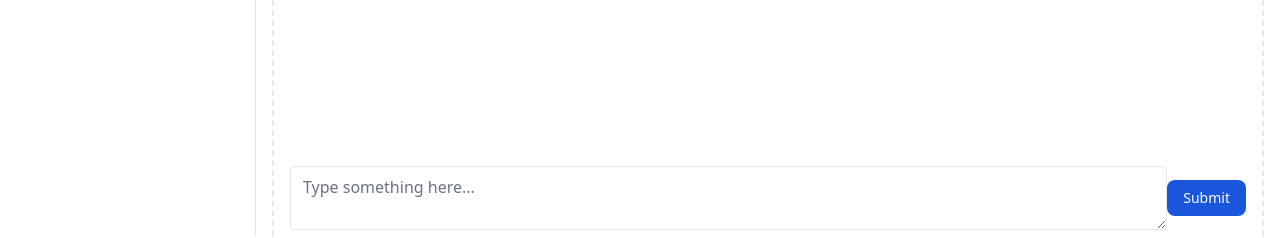
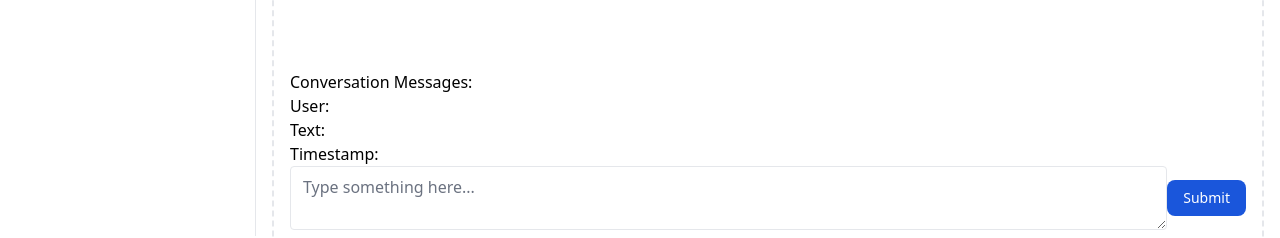
Before and after one commit to danielgeorge922/EDUCONNECT, a React (Vite) app in the folder client/: page /student in a window 1280 px wide. Shown: the part 564-802 px from the top of the page. Built offline with nearby package versions, Linux system fonts and the light colour scheme; no server answers.

Commit message:
everything

```diff
--- a/client/src/pages/studentView.jsx
+++ b/client/src/pages/studentView.jsx
@@ -21,12 +21,7 @@ const StudentDashboard = () => {
 	};
 
 	const chatClick = (idx) => {
-		const conversationId = messagesID[idx];
-		if (conversationId) {
-			console.log('Clicked conversation id:', conversationId);
-		} else {
-			console.error('Conversation id is undefined');
-		}
+		const conversationId = messagesID[idx][idx];
 		setIsActive(true);
 		setActiveConvo(conversationId);
 	};
@@ -35,17 +30,20 @@ const StudentDashboard = () => {
 		if (isActive) {
 			const fetchConvoMessages = async () => {
 				try {
-					const response = await fetch(`http://localhost:5000/conversations/${activeConvo}/messages`, {
-						method: 'GET',
-						credentials: 'include',
-					});
+					const response = await fetch(
+						`http://localhost:5000/conversations/${activeConvo}/messages`,
+						{
+							method: 'GET',
+							credentials: 'include',
+						}
+					);
 					if (!response.ok) {
 						throw new Error('Failed to fetch conversation messages');
 					}
+					//TODO:This may be worth looking into ngl
 					const data = await response.json();
-					setConvoMessages(data.messages);
-					console.log('done with conversation messages');
-					console.log(data.messages);
+					console.log(data.text);
+					setConvoMessages(data);
 				} catch (error) {
 					console.error('Error fetching conversation messages:', error);
 				}
@@ -53,10 +51,6 @@ const StudentDashboard = () => {
 			fetchConvoMessages();
 		}
 	}, [isActive, activeConvo]);
-
-
-
-
 
 	const newConvo = async () => {
 		const response = await axios.post(
@@ -237,7 +231,7 @@ const StudentDashboard = () => {
 					<ul className="space-y-2 font-medium">
 						<button onClick={newConvo}>New Conversation</button>
 						{firstMessages.map((conversation, idx) => (
-							<a key={idx} onClick={() => chatClick(idx)}>
+							<a key={idx} onClick={() => chatClick(idx)} className="hover:underline cursor-pointer">
 								<li>{conversation.text}</li>
 							</a>
 						))}
@@ -264,6 +258,17 @@ const StudentDashboard = () => {
 							Submit
 						</button>
 					</div>
+					<div>
+						<h1>Conversation Messages:</h1>
+						<ul>
+								<li >
+									<p>User: {convoMessages.user}</p>
+									<p>Text: {convoMessages.text}</p>
+									<p>Timestamp: {convoMessages.timestamp}</p>
+								</li>
+
+						</ul>
+					</div>
 				</div>
 			</div>
 			<Modal isOpen={isOpen} onClose={closeModal} />
```
Also changed, not shown: 2 other files (tests, documents, lock files or other folders).
